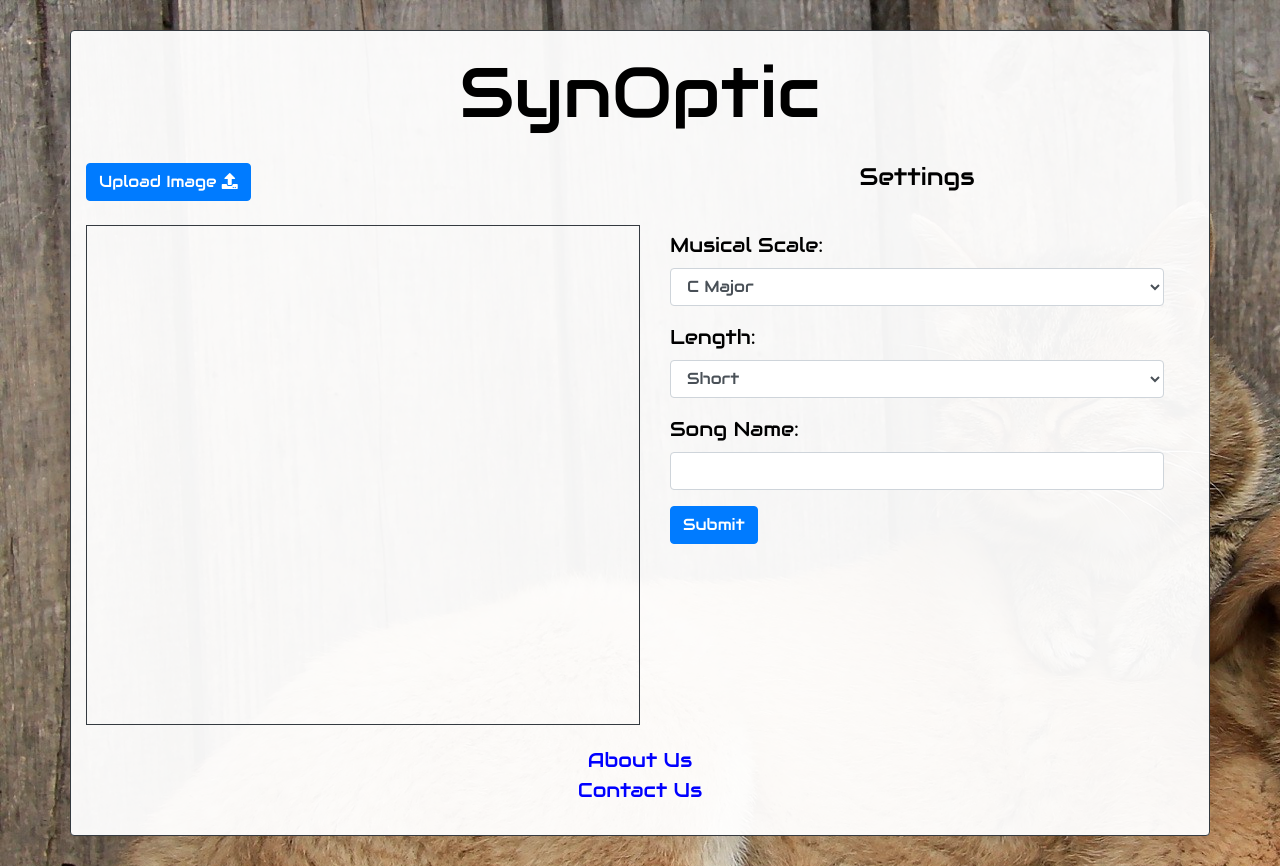
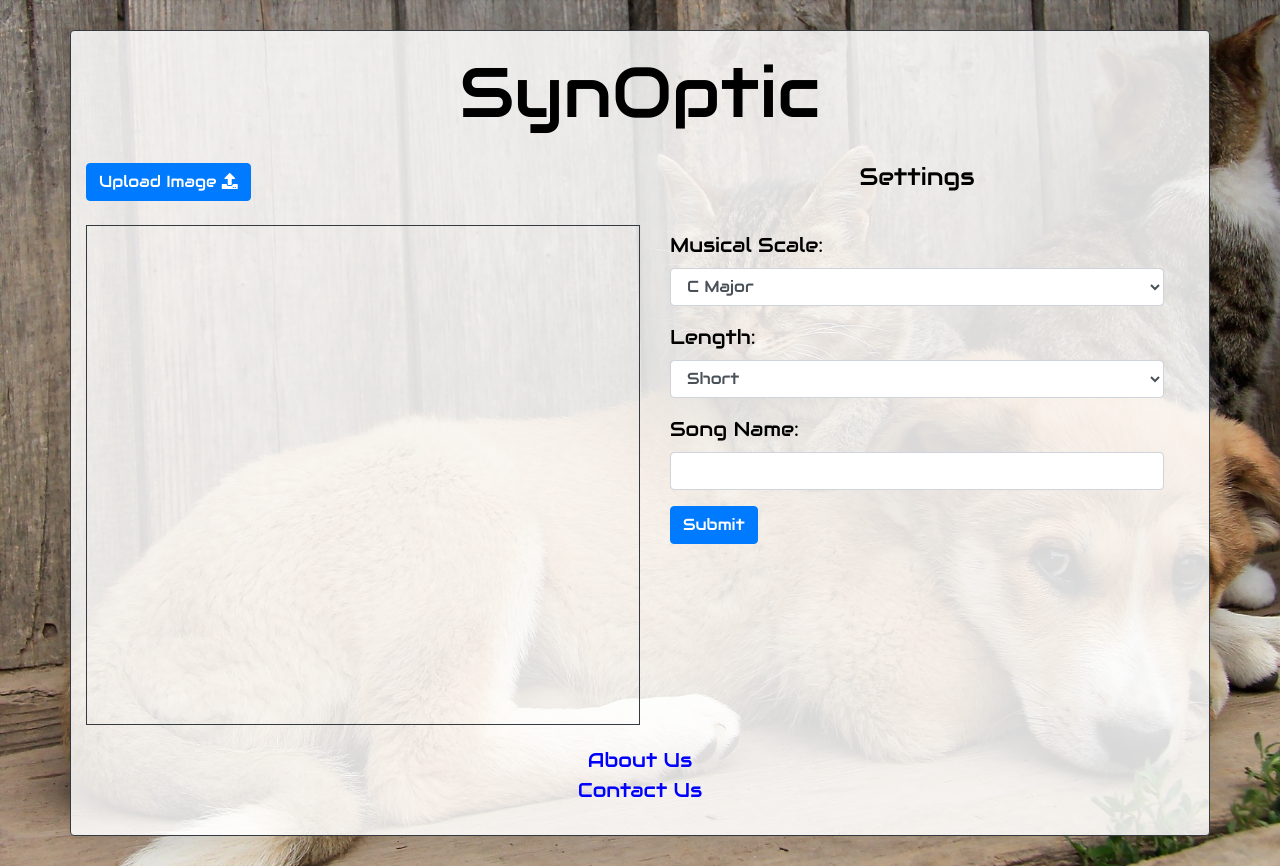
Before and after one commit to kmdiogo/SynOpticWebsite, a Django app: page / in a window 1280 px wide. Run offline with Django 3.2, Linux system fonts and the light colour scheme; some libraries are stand-ins or nearby versions.

Commit message:
- Extended transition duration and sized background images to fit in body

```diff
--- a/static/css/site.css
+++ b/static/css/site.css
@@ -16,7 +16,9 @@
 
 body{
     background-image: url("../images/cat-and-dog.jpg");
-    -webkit-transition: all 1s ease-in-out;
+    -webkit-background-size: cover;
+    background-size: cover;
+    -webkit-transition: all 2s ease-in-out;
     color: black;
     font-family: Audiowide, Helvetica, Arial, Verdana, Geneva;
     font-size: 20px;
--- a/templates/SynOptic_Website/index.html
+++ b/templates/SynOptic_Website/index.html
@@ -31,7 +31,7 @@
             height: 500px;
         }
         #wrapper{
-            background-color: rgba(255,255,255,0.95);
+            background-color: rgba(255,255,255,0.85);
             margin-top: 30px;
             margin-bottom: 30px;
             padding-left: 30px;
@@ -173,7 +173,7 @@
         }
     }
 
-    let photoCount = 1;
+    let photoCount = 0;
     const photoPaths = ["../../static/images/cat-and-dog.jpg","../../static/images/dog.jpg", "../../static/images/pandas.jpg",
                       "../../static/images/pug.jpg"]
     function RunBackgroundSlideshow() {
```
